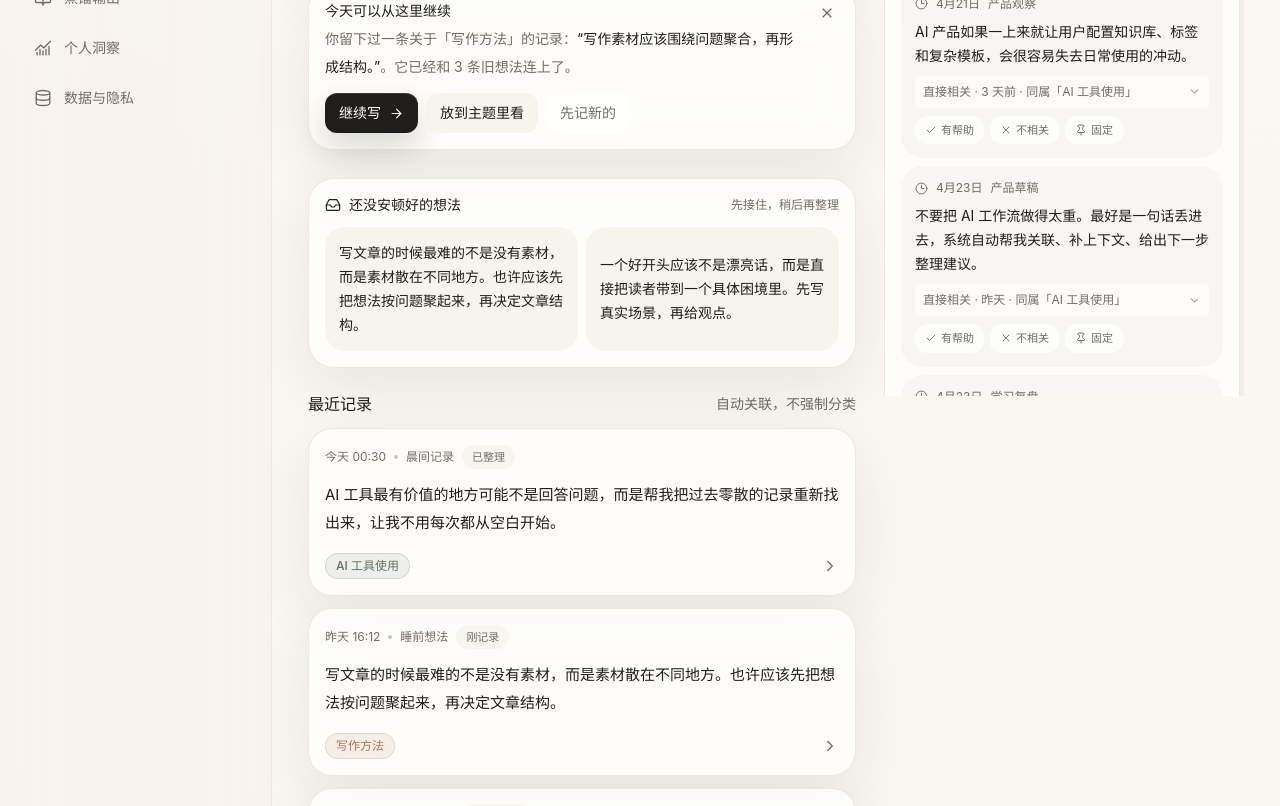
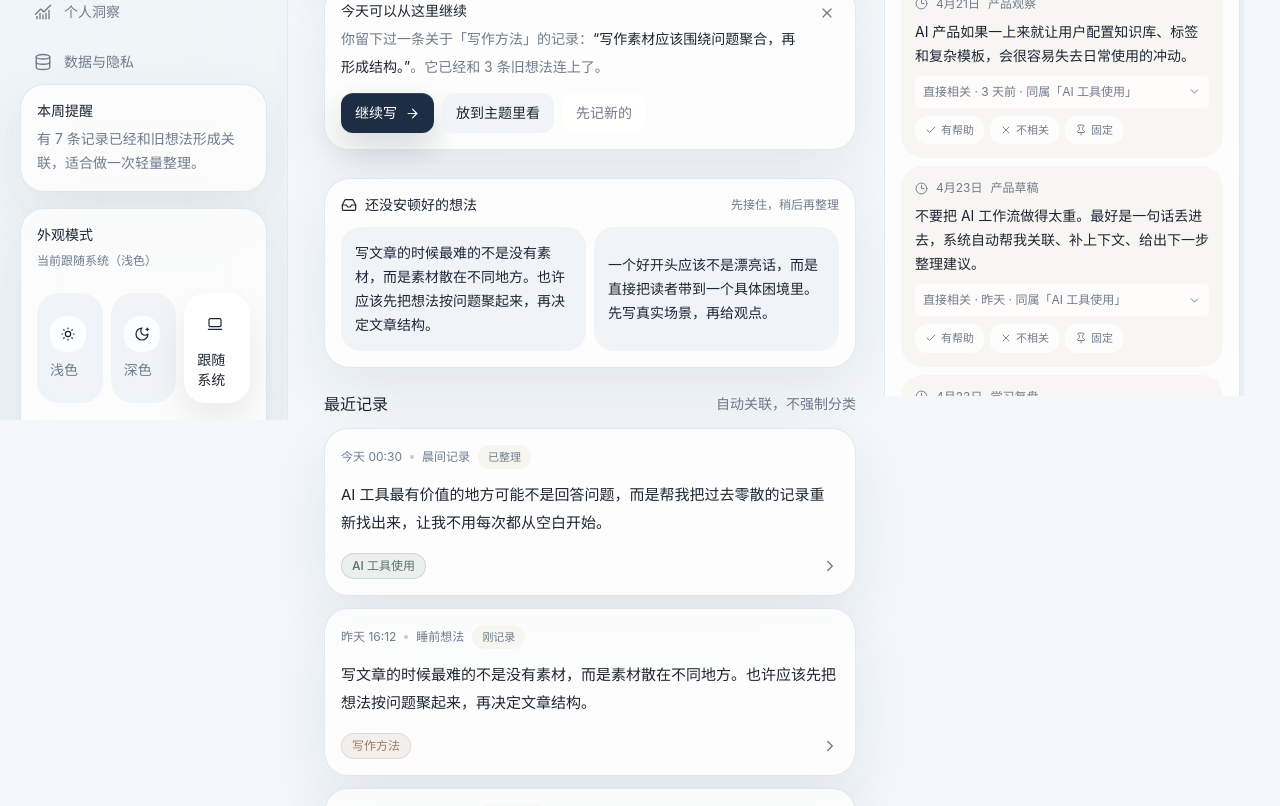
Before and after one commit to Shallowminder/quantumx-demo, a React (Vite) app: page / in a window 1280 px wide. Shown: the part 380-1186 px from the top of the page. Built offline with nearby package versions, Linux system fonts and the light colour scheme; no server answers.

Commit message:
Add four style themes and sticky sidebar

```diff
--- a/src/App.tsx
+++ b/src/App.tsx
@@ -5,10 +5,13 @@ import { AccountMenu } from "./components/AccountMenu";
 import { thoughts as seedThoughts, topics as seedTopics } from "./data/mockData";
 import { createCapturedThought } from "./lib/memory";
 import {
+  readStylePreference,
   readThemePreference,
   resolveTheme,
+  writeStylePreference,
   writeThemePreference,
   type ResolvedTheme,
+  type StylePreference,
   type ThemePreference,
 } from "./lib/theme";
 import {
@@ -141,6 +144,9 @@ export default function App() {
   const [focusCaptureSignal, setFocusCaptureSignal] = useState(0);
   const [themePreference, setThemePreference] = useState<ThemePreference>(() =>
     readThemePreference(),
+  );
+  const [stylePreference, setStylePreference] = useState<StylePreference>(() =>
+    readStylePreference(),
   );
   const [resolvedTheme, setResolvedTheme] = useState<ResolvedTheme>(() =>
     resolveTheme(readThemePreference()),
@@ -683,9 +689,11 @@ export default function App() {
 
   useEffect(() => {
     writeThemePreference(themePreference);
+    writeStylePreference(stylePreference);
     document.documentElement.dataset.theme = resolvedTheme;
+    document.documentElement.dataset.style = stylePreference;
     document.documentElement.style.colorScheme = resolvedTheme;
-  }, [resolvedTheme, themePreference]);
+  }, [resolvedTheme, stylePreference, themePreference]);
 
   return (
     <div className="min-h-screen bg-transparent text-ink">
@@ -694,9 +702,11 @@ export default function App() {
           activeView={activeView}
           onNavigate={navigate}
           onOpenData={() => navigate("data")}
+          onStylePreferenceChange={setStylePreference}
           onThemePreferenceChange={setThemePreference}
           preference={themePreference}
           resolvedTheme={resolvedTheme}
+          stylePreference={stylePreference}
         />
         <main className="min-w-0 flex-1 px-4 pb-24 pt-5 sm:px-6 lg:px-9 lg:pb-10">
           <div className="mb-5 flex items-center justify-between lg:hidden">
@@ -827,9 +837,11 @@ export default function App() {
       <MobileNav
         activeView={activeView}
         onNavigate={navigate}
+        onStylePreferenceChange={setStylePreference}
         onThemePreferenceChange={setThemePreference}
         preference={themePreference}
         resolvedTheme={resolvedTheme}
+        stylePreference={stylePreference}
       />
       {toast && (
         <div className="frost-panel-strong fixed bottom-20 left-1/2 z-30 flex w-[min(92vw,480px)] -translate-x-1/2 items-center justify-between gap-3 rounded-[24px] px-4 py-3 text-sm text-ink lg:bottom-6">
--- a/src/components/Sidebar.tsx
+++ b/src/components/Sidebar.tsx
@@ -7,7 +7,7 @@ import {
   NotebookPen,
   Search,
 } from "lucide-react";
-import type { ResolvedTheme, ThemePreference } from "../lib/theme";
+import type { ResolvedTheme, StylePreference, ThemePreference } from "../lib/theme";
 import type { ViewKey } from "../types";
 import { AccountMenu } from "./AccountMenu";
 import { ThemeToggle } from "./ThemeToggle";
@@ -18,7 +18,9 @@ interface SidebarProps {
   onOpenData: () => void;
   preference: ThemePreference;
   resolvedTheme: ResolvedTheme;
+  stylePreference: StylePreference;
   onThemePreferenceChange: (preference: ThemePreference) => void;
+  onStylePreferenceChange: (preference: StylePreference) => void;
 }
 
 const navItems: Array<{
@@ -41,22 +43,19 @@ export function Sidebar({
   onOpenData,
   preference,
   resolvedTheme,
+  stylePreference,
   onThemePreferenceChange,
+  onStylePreferenceChange,
 }: SidebarProps) {
   return (
-    <aside className="theme-sidebar hidden w-[272px] shrink-0 border-r px-5 py-6 backdrop-blur-2xl lg:flex lg:flex-col">
+    <aside className="theme-sidebar hidden h-screen w-[288px] shrink-0 border-r px-5 py-6 backdrop-blur-2xl lg:sticky lg:top-0 lg:flex lg:flex-col lg:overflow-y-auto subtle-scrollbar">
       <div className="mb-8 flex items-center gap-3 px-2">
         <AccountMenu onOpenData={onOpenData} />
-        <div className="flex min-w-0 items-center gap-3">
-          <div className="theme-brand-mark flex h-10 w-10 items-center justify-center rounded-2xl">
-            <NotebookPen size={18} strokeWidth={1.8} />
+        <div className="min-w-0">
+          <div className="text-[16px] font-semibold tracking-normal text-ink">
+            QuantumX
           </div>
-          <div className="min-w-0">
-            <div className="text-[16px] font-semibold tracking-normal text-ink">
-              QuantumX
-            </div>
-            <div className="mt-0.5 text-[12px] text-muted">个人思考沉淀工具</div>
-          </div>
+          <div className="mt-0.5 text-[12px] text-muted">安静的个人思考工作台</div>
         </div>
       </div>
 
@@ -93,9 +92,11 @@ export function Sidebar({
 
         <div className="frost-panel rounded-[24px] p-4">
           <ThemeToggle
+            stylePreference={stylePreference}
             preference={preference}
             resolvedTheme={resolvedTheme}
-            onChange={onThemePreferenceChange}
+            onAppearanceChange={onThemePreferenceChange}
+            onStyleChange={onStylePreferenceChange}
           />
         </div>
       </div>
--- a/src/components/ThemeToggle.tsx
+++ b/src/components/ThemeToggle.tsx
@@ -1,58 +1,142 @@
-import { LaptopMinimal, MoonStar, SunMedium } from "lucide-react";
-import type { ResolvedTheme, ThemePreference } from "../lib/theme";
+import { LaptopMinimal, MoonStar, Sparkles, SunMedium } from "lucide-react";
+import type {
+  ResolvedTheme,
+  StylePreference,
+  ThemePreference,
+} from "../lib/theme";
 
 interface ThemeToggleProps {
   preference: ThemePreference;
   resolvedTheme: ResolvedTheme;
-  onChange: (preference: ThemePreference) => void;
+  stylePreference: StylePreference;
+  onAppearanceChange: (preference: ThemePreference) => void;
+  onStyleChange: (preference: StylePreference) => void;
   compact?: boolean;
 }
 
-const options: Array<{
+const appearanceOptions: Array<{
   value: ThemePreference;
   label: string;
   icon: typeof SunMedium;
 }> = [
   { value: "light", label: "浅色", icon: SunMedium },
   { value: "dark", label: "深色", icon: MoonStar },
-  { value: "system", label: "系统", icon: LaptopMinimal },
+  { value: "system", label: "跟随系统", icon: LaptopMinimal },
+];
+
+const styleOptions: Array<{
+  value: StylePreference;
+  label: string;
+  subtitle: string;
+  swatches: string[];
+}> = [
+  {
+    value: "cold-white",
+    label: "冷白极简",
+    subtitle: "更清爽、更工具感",
+    swatches: ["#F6F8FA", "#E9EEF3", "#A7B4C2", "#2F3947"],
+  },
+  {
+    value: "moonlight",
+    label: "月光蓝灰",
+    subtitle: "安静、理性、适合作为默认",
+    swatches: ["#F3F4F8", "#DDE4EF", "#8BA0B8", "#233449"],
+  },
+  {
+    value: "glass",
+    label: "黑白玻璃",
+    subtitle: "更克制，也更适合展示",
+    swatches: ["#F7F7F7", "#D9DADF", "#9C9EA5", "#131519"],
+  },
+  {
+    value: "dark-first",
+    label: "深色优先",
+    subtitle: "更沉浸，适合夜间写作",
+    swatches: ["#1B1D22", "#2D333D", "#5F7189", "#E7EDF6"],
+  },
 ];
 
 export function ThemeToggle({
   preference,
   resolvedTheme,
-  onChange,
+  stylePreference,
+  onAppearanceChange,
+  onStyleChange,
   compact = false,
 }: ThemeToggleProps) {
   return (
-    <div className="space-y-3">
+    <div className="space-y-5">
       <div>
-        <div className="text-sm font-medium text-ink">外观</div>
-        <div className="mt-1 text-xs text-muted">
-          当前{preference === "system" ? `跟随系统（${resolvedTheme === "dark" ? "深色" : "浅色"}）` : `使用${preference === "dark" ? "深色" : "浅色"}`}
+        <div className="text-sm font-medium text-ink">外观模式</div>
+        <div className="mt-1 text-xs leading-6 text-muted">
+          当前
+          {preference === "system"
+            ? `跟随系统（${resolvedTheme === "dark" ? "深色" : "浅色"}）`
+            : `使用${preference === "dark" ? "深色" : "浅色"}`}
         </div>
       </div>
 
-      <div className={`grid gap-2 ${compact ? "grid-cols-3" : "grid-cols-3"}`}>
-        {options.map((option) => {
+      <div className="grid gap-2 sm:grid-cols-3">
+        {appearanceOptions.map((option) => {
           const Icon = option.icon;
           const active = preference === option.value;
 
           return (
             <button
               key={option.value}
-              className={`flex items-center justify-center gap-2 rounded-2xl px-3 py-2.5 text-sm transition ${
+              className={`rounded-[22px] border px-3 py-3 text-left transition ${
                 active
-                  ? resolvedTheme === "dark"
-                    ? "theme-surface-ghost-strong text-ink shadow-[0_12px_28px_rgba(0,0,0,0.2)] ring-1 ring-line/70"
-                    : "bg-ink text-white shadow-[0_12px_28px_rgba(37,37,33,0.12)]"
-                  : "theme-surface-soft text-muted hover:text-ink"
+                  ? "theme-surface-ghost-strong border-white/80 text-ink shadow-[0_16px_34px_rgba(24,28,36,0.08)]"
+                  : "theme-surface-soft border-transparent text-muted hover:border-white/70 hover:text-ink"
               }`}
               type="button"
-              onClick={() => onChange(option.value)}
+              onClick={() => onAppearanceChange(option.value)}
             >
-              <Icon size={15} strokeWidth={1.9} />
-              <span>{option.label}</span>
+              <div className="mb-2 inline-flex h-9 w-9 items-center justify-center rounded-2xl theme-surface-ghost text-ink">
+                <Icon size={16} strokeWidth={1.8} />
+              </div>
+              <div className="text-sm font-medium">{option.label}</div>
+            </button>
+          );
+        })}
+      </div>
+
+      <div className="pt-1">
+        <div className="mb-1 flex items-center gap-2 text-sm font-medium text-ink">
+          <Sparkles size={15} strokeWidth={1.8} />
+          视觉风格
+        </div>
+        <div className="text-xs leading-6 text-muted">
+          同一套功能，不同的视觉氛围。切换后会立即生效，并保留到下次打开。
+        </div>
+      </div>
+
+      <div className={`grid gap-2 ${compact ? "grid-cols-1" : "grid-cols-1 sm:grid-cols-2"}`}>
+        {styleOptions.map((option) => {
+          const active = stylePreference === option.value;
+
+          return (
+            <button
+              key={option.value}
+              className={`rounded-[22px] border px-3.5 py-3.5 text-left transition ${
+                active
+                  ? "theme-surface-ghost-strong border-white/80 text-ink shadow-[0_18px_36px_rgba(24,28,36,0.08)]"
+                  : "theme-surface-soft border-transparent text-muted hover:border-white/70 hover:text-ink"
+              }`}
+              type="button"
+              onClick={() => onStyleChange(option.value)}
+            >
+              <div className="mb-3 flex gap-1.5">
+                {option.swatches.map((swatch) => (
+                  <span
+                    key={swatch}
+                    className="h-7 flex-1 rounded-full border border-white/50 shadow-[inset_0_1px_0_rgba(255,255,255,0.25)]"
+                    style={{ backgroundColor: swatch }}
+                  />
+                ))}
+              </div>
+              <div className="text-sm font-medium text-ink">{option.label}</div>
+              <div className="mt-1 text-xs leading-5 text-muted">{option.subtitle}</div>
             </button>
           );
         })}
--- a/src/index.css
+++ b/src/index.css
@@ -3,33 +3,33 @@
 @tailwind utilities;
 
 :root {
-  --paper-rgb: 246 242 235;
-  --canvas-rgb: 251 249 245;
-  --ink-rgb: 31 30 27;
-  --muted-rgb: 112 109 103;
-  --line-rgb: 226 220 210;
-  --sage-rgb: 95 115 101;
-  --mist-rgb: 231 235 237;
-  --clay-rgb: 171 118 83;
-  --amber-rgb: 208 173 105;
-  --app-shell-rgb: 249 247 242;
-  --sidebar-rgb: 247 243 236;
+  --paper-rgb: 242 245 249;
+  --canvas-rgb: 247 249 252;
+  --ink-rgb: 29 38 52;
+  --muted-rgb: 111 124 141;
+  --line-rgb: 214 223 234;
+  --sage-rgb: 87 115 110;
+  --mist-rgb: 224 231 240;
+  --clay-rgb: 158 124 97;
+  --amber-rgb: 203 168 107;
+  --app-shell-rgb: 244 247 251;
+  --sidebar-rgb: 238 243 248;
   --panel-rgb: 255 255 252;
   --panel-strong-rgb: 255 255 254;
-  --panel-border-rgb: 229 223 214;
-  --surface-soft-rgb: 247 243 236;
-  --surface-input-rgb: 245 240 232;
+  --panel-border-rgb: 215 223 234;
+  --surface-soft-rgb: 239 244 249;
+  --surface-input-rgb: 234 241 247;
   --surface-overlay-rgb: 255 255 255;
   --surface-strong-rgb: 255 255 252;
   --overlay-rgb: 28 28 26;
   --glow-rgb: 255 255 255;
-  --shadow-rgb: 37 37 33;
+  --shadow-rgb: 27 40 59;
   --highlight-rgb: 255 255 255;
-  --selection-rgb: 171 118 83;
-  --primary-rgb: 31 30 27;
-  --primary-hover-rgb: 20 19 17;
+  --selection-rgb: 90 119 164;
+  --primary-rgb: 29 45 68;
+  --primary-hover-rgb: 22 36 55;
   --primary-contrast-rgb: 255 255 255;
-  --primary-shadow-rgb: 37 37 33;
+  --primary-shadow-rgb: 27 40 59;
   color: rgb(var(--ink-rgb));
   background: rgb(var(--paper-rgb));
   color-scheme: light;
@@ -40,36 +40,162 @@
 }
 
 :root[data-theme="dark"] {
-  --paper-rgb: 24 22 20;
-  --canvas-rgb: 19 18 16;
-  --ink-rgb: 242 238 230;
-  --muted-rgb: 176 169 159;
-  --line-rgb: 73 68 62;
-  --sage-rgb: 148 171 155;
-  --mist-rgb: 69 74 79;
-  --clay-rgb: 204 154 115;
-  --amber-rgb: 217 188 129;
-  --app-shell-rgb: 21 19 18;
-  --sidebar-rgb: 30 28 25;
-  --panel-rgb: 35 32 29;
-  --panel-strong-rgb: 41 37 34;
-  --panel-border-rgb: 79 73 67;
-  --surface-soft-rgb: 49 45 41;
-  --surface-input-rgb: 53 49 45;
-  --surface-overlay-rgb: 61 56 50;
-  --surface-strong-rgb: 45 41 37;
-  --overlay-rgb: 6 6 6;
-  --glow-rgb: 88 104 95;
+  --paper-rgb: 14 18 24;
+  --canvas-rgb: 11 15 20;
+  --ink-rgb: 233 239 247;
+  --muted-rgb: 149 161 177;
+  --line-rgb: 61 74 92;
+  --sage-rgb: 139 167 162;
+  --mist-rgb: 78 92 111;
+  --clay-rgb: 201 158 122;
+  --amber-rgb: 218 189 133;
+  --app-shell-rgb: 12 16 22;
+  --sidebar-rgb: 18 24 32;
+  --panel-rgb: 24 31 41;
+  --panel-strong-rgb: 29 37 49;
+  --panel-border-rgb: 59 72 91;
+  --surface-soft-rgb: 31 39 51;
+  --surface-input-rgb: 35 45 58;
+  --surface-overlay-rgb: 40 49 62;
+  --surface-strong-rgb: 31 40 53;
+  --overlay-rgb: 4 8 12;
+  --glow-rgb: 88 116 150;
   --shadow-rgb: 0 0 0;
   --highlight-rgb: 255 255 255;
-  --selection-rgb: 204 154 115;
-  --primary-rgb: 242 238 230;
-  --primary-hover-rgb: 227 221 211;
-  --primary-contrast-rgb: 24 22 20;
+  --selection-rgb: 112 145 196;
+  --primary-rgb: 226 234 244;
+  --primary-hover-rgb: 207 219 235;
+  --primary-contrast-rgb: 14 18 24;
   --primary-shadow-rgb: 0 0 0;
   color: rgb(var(--ink-rgb));
   background: rgb(var(--paper-rgb));
   color-scheme: dark;
+}
+
+:root[data-style="cold-white"] {
+  --paper-rgb: 247 249 251;
+  --canvas-rgb: 250 251 253;
+  --ink-rgb: 36 43 52;
+  --muted-rgb: 119 129 141;
+  --line-rgb: 220 227 235;
+  --sage-rgb: 95 115 112;
+  --mist-rgb: 231 236 241;
+  --clay-rgb: 148 129 116;
+  --amber-rgb: 196 170 124;
+  --app-shell-rgb: 248 250 252;
+  --sidebar-rgb: 244 247 250;
+  --panel-border-rgb: 219 226 234;
+  --surface-soft-rgb: 243 247 250;
+  --surface-input-rgb: 239 244 248;
+  --primary-rgb: 43 52 64;
+  --primary-hover-rgb: 35 44 56;
+  --primary-shadow-rgb: 42 54 70;
+}
+
+:root[data-style="glass"] {
+  --paper-rgb: 245 245 247;
+  --canvas-rgb: 251 251 252;
+  --ink-rgb: 24 27 31;
+  --muted-rgb: 114 118 127;
+  --line-rgb: 222 224 229;
+  --sage-rgb: 101 109 117;
+  --mist-rgb: 229 232 237;
+  --clay-rgb: 146 125 118;
+  --amber-rgb: 195 173 127;
+  --app-shell-rgb: 247 247 249;
+  --sidebar-rgb: 241 242 245;
+  --surface-soft-rgb: 241 242 246;
+  --surface-input-rgb: 237 239 243;
+  --primary-rgb: 20 22 26;
+  --primary-hover-rgb: 10 12 15;
+  --primary-shadow-rgb: 18 22 28;
+}
+
+:root[data-style="dark-first"] {
+  --paper-rgb: 232 237 244;
+  --canvas-rgb: 239 243 248;
+  --ink-rgb: 28 38 51;
+  --muted-rgb: 103 118 135;
+  --line-rgb: 202 214 226;
+  --sage-rgb: 80 105 110;
+  --mist-rgb: 219 227 235;
+  --clay-rgb: 149 121 101;
+  --amber-rgb: 194 163 113;
+  --app-shell-rgb: 234 239 245;
+  --sidebar-rgb: 226 232 239;
+  --surface-soft-rgb: 228 234 241;
+  --surface-input-rgb: 219 227 236;
+  --primary-rgb: 18 26 38;
+  --primary-hover-rgb: 13 20 30;
+  --primary-shadow-rgb: 12 19 28;
+}
+
+:root[data-theme="dark"][data-style="cold-white"] {
+  --paper-rgb: 22 28 36;
+  --canvas-rgb: 19 24 31;
+  --ink-rgb: 233 237 242;
+  --muted-rgb: 158 167 178;
+  --line-rgb: 68 80 93;
+  --app-shell-rgb: 20 25 33;
+  --sidebar-rgb: 24 30 39;
+  --panel-rgb: 29 36 45;
+  --panel-strong-rgb: 34 41 52;
+  --panel-border-rgb: 70 82 96;
+  --surface-soft-rgb: 33 40 51;
+  --surface-input-rgb: 36 45 56;
+  --surface-overlay-rgb: 42 51 63;
+  --surface-strong-rgb: 35 44 56;
+  --primary-rgb: 238 242 247;
+  --primary-hover-rgb: 221 228 237;
+  --primary-contrast-rgb: 22 28 36;
+}
+
+:root[data-theme="dark"][data-style="glass"] {
+  --paper-rgb: 12 13 16;
+  --canvas-rgb: 9 10 12;
+  --ink-rgb: 239 241 244;
+  --muted-rgb: 161 166 173;
+  --line-rgb: 70 73 79;
+  --sage-rgb: 142 150 160;
+  --mist-rgb: 86 93 101;
+  --clay-rgb: 205 164 140;
+  --amber-rgb: 214 189 142;
+  --app-shell-rgb: 11 12 15;
+  --sidebar-rgb: 17 18 22;
+  --panel-rgb: 24 26 31;
+  --panel-strong-rgb: 29 32 37;
+  --panel-border-rgb: 69 72 79;
+  --surface-soft-rgb: 29 32 38;
+  --surface-input-rgb: 33 36 42;
+  --surface-overlay-rgb: 39 42 48;
+  --surface-strong-rgb: 31 34 40;
+  --primary-rgb: 244 246 249;
+  --primary-hover-rgb: 226 229 236;
+  --primary-contrast-rgb: 12 13 16;
+}
+
+:root[data-theme="dark"][data-style="dark-first"] {
+  --paper-rgb: 9 12 18;
+  --canvas-rgb: 7 10 15;
+  --ink-rgb: 236 242 248;
+  --muted-rgb: 146 159 176;
+  --line-rgb: 52 66 84;
+  --sage-rgb: 134 162 169;
+  --mist-rgb: 74 92 116;
+  --clay-rgb: 198 153 117;
+  --amber-rgb: 214 185 128;
+  --app-shell-rgb: 8 12 17;
+  --sidebar-rgb: 12 17 24;
+  --panel-rgb: 18 25 35;
+  --panel-strong-rgb: 23 31 43;
+  --panel-border-rgb: 53 68 88;
+  --surface-soft-rgb: 24 32 44;
+  --surface-input-rgb: 29 38 52;
+  --surface-overlay-rgb: 34 44 58;
+  --surface-strong-rgb: 27 36 49;
+  --primary-rgb: 228 236 246;
+  --primary-hover-rgb: 207 218 234;
+  --primary-contrast-rgb: 9 12 18;
 }
 
 * {
--- a/src/lib/theme.ts
+++ b/src/lib/theme.ts
@@ -1,7 +1,13 @@
 export type ThemePreference = "system" | "light" | "dark";
 export type ResolvedTheme = "light" | "dark";
+export type StylePreference =
+  | "cold-white"
+  | "moonlight"
+  | "glass"
+  | "dark-first";
 
 const THEME_STORAGE_KEY = "quantumx-theme-preference";
+const STYLE_STORAGE_KEY = "quantumx-style-preference";
 
 export function readThemePreference(): ThemePreference {
   if (typeof window === "undefined") return "system";
@@ -16,6 +22,22 @@ export function writeThemePreference(preference: ThemePreference) {
   window.localStorage.setItem(THEME_STORAGE_KEY, preference);
 }
 
+export function readStylePreference(): StylePreference {
+  if (typeof window === "undefined") return "moonlight";
+  const stored = window.localStorage.getItem(STYLE_STORAGE_KEY);
+  return stored === "cold-white" ||
+    stored === "moonlight" ||
+    stored === "glass" ||
+    stored === "dark-first"
+    ? stored
+    : "moonlight";
+}
+
+export function writeStylePreference(preference: StylePreference) {
+  if (typeof window === "undefined") return;
+  window.localStorage.setItem(STYLE_STORAGE_KEY, preference);
+}
+
 export function resolveTheme(preference: ThemePreference): ResolvedTheme {
   if (preference === "light" || preference === "dark") return preference;
   if (typeof window === "undefined") return "light";
```
Also changed, not shown: src/components/MobileNav.tsx (+12 -2 lines).
